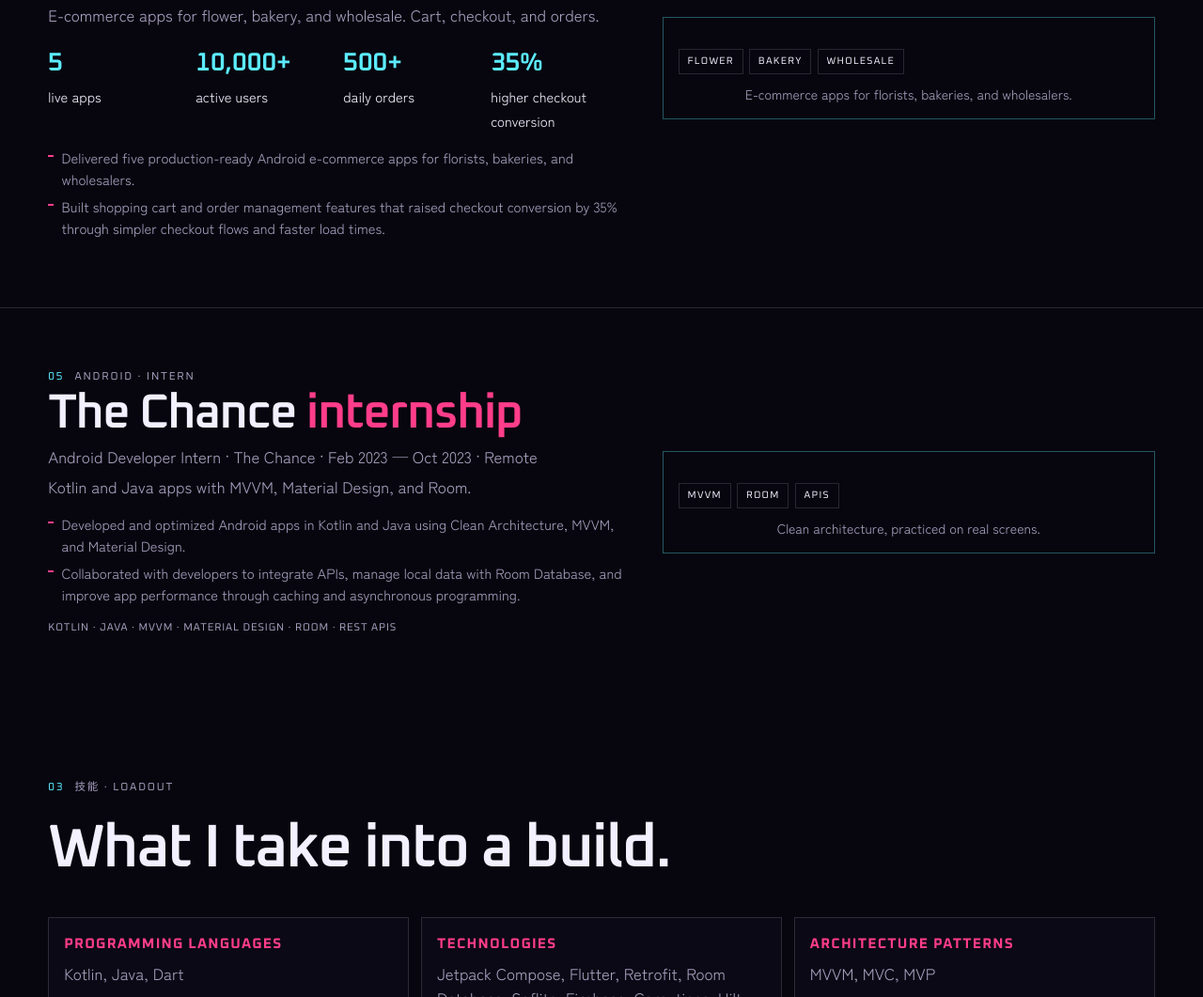
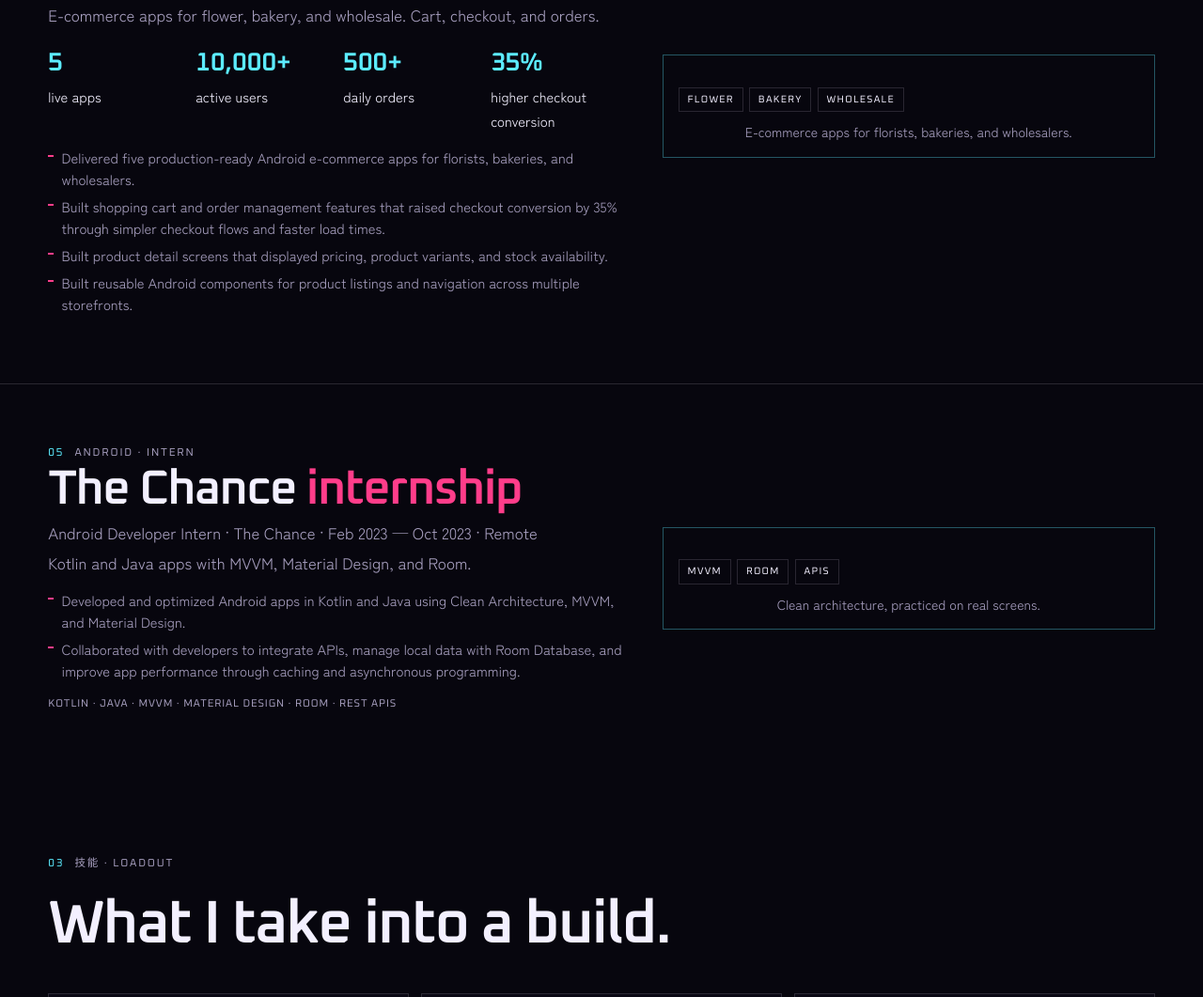
Before and after one commit to MohamedEmad7299/MohamedEmad7299.github.io, a plain HTML site: page index.html in a window 1280 px wide. Shown: the part 3751-4812 px from the top of the page at 94% size. Drawn offline with Linux system fonts and the light colour scheme; a web font is replaced by a local one.

Commit message:
Add Arc Android experience details

```diff
--- a/index.html
+++ b/index.html
@@ -277,6 +277,8 @@
             <ul class="points">
               <li>Delivered five production-ready Android e-commerce apps for florists, bakeries, and wholesalers.</li>
               <li>Built shopping cart and order management features that raised checkout conversion by 35% through simpler checkout flows and faster load times.</li>
+              <li>Built product detail screens that displayed pricing, product variants, and stock availability.</li>
+              <li>Built reusable Android components for product listings and navigation across multiple storefronts.</li>
             </ul>
           </div>
           <div class="frame">
```
